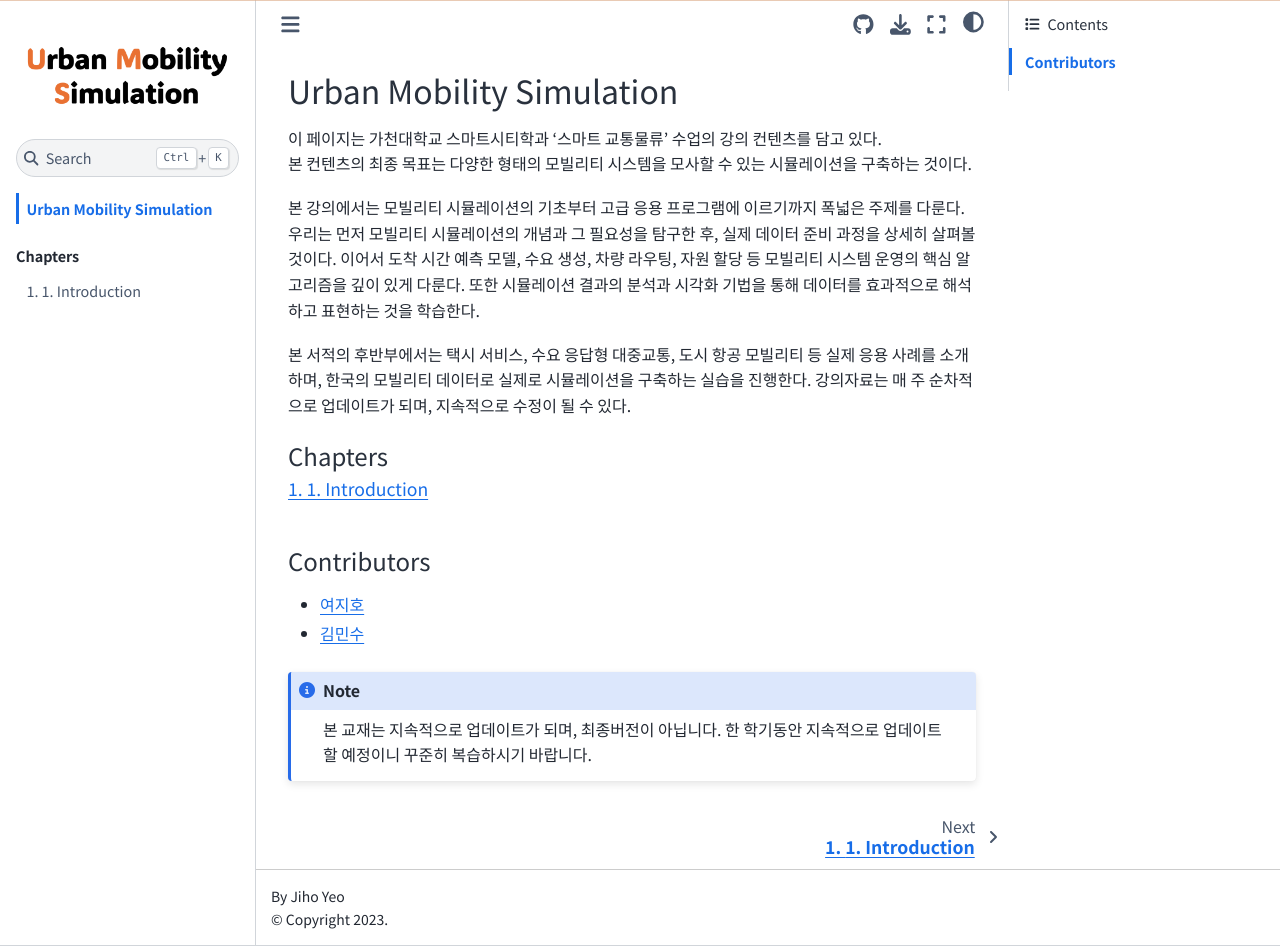
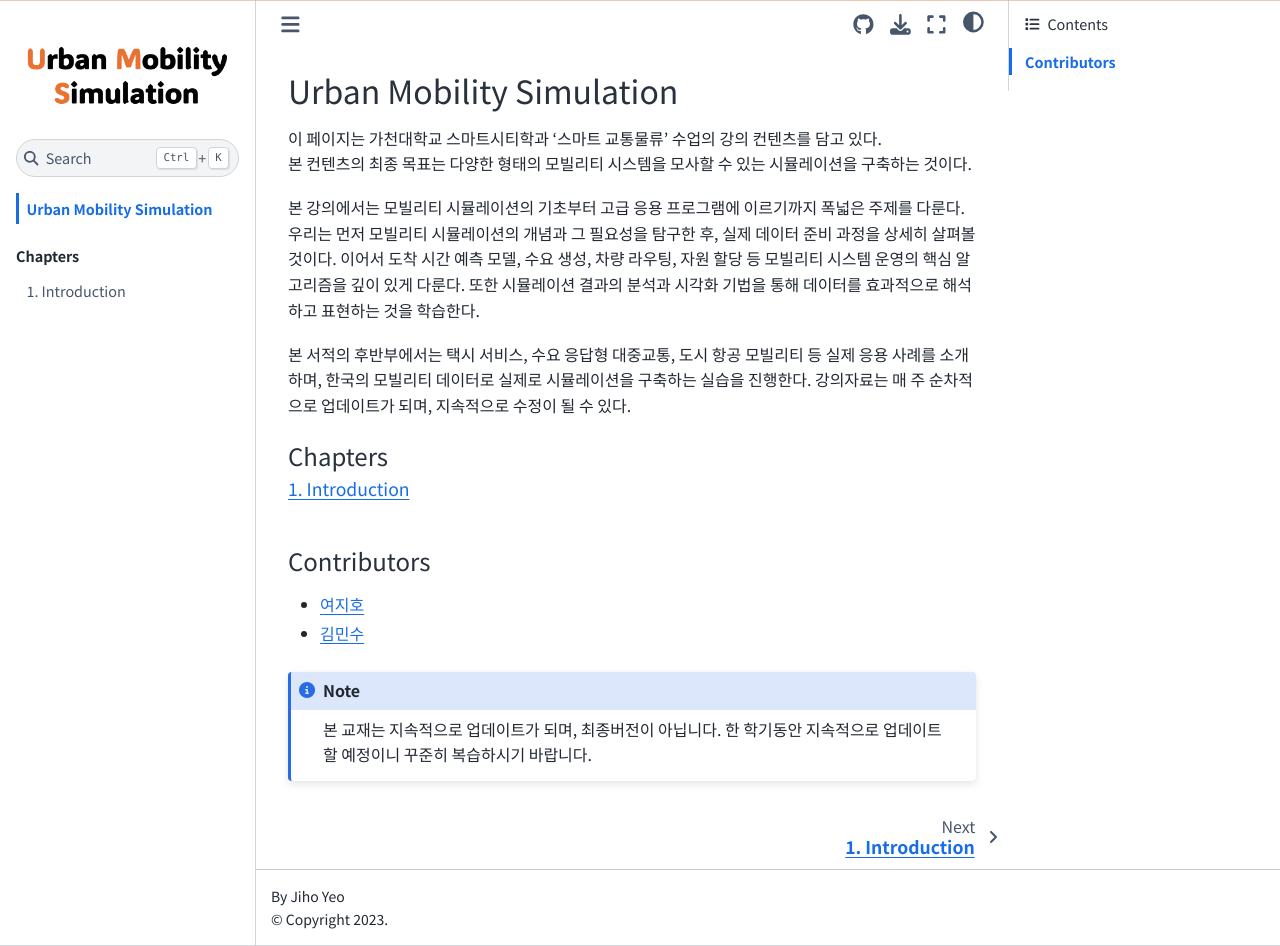
Before and after one commit to jihoyeo/mobility-simulation-book, a Jupyter Book: the page built from intro.md, in a window 1280 px wide and 946 px high. Built offline with Jupyter Book 1.0.4 settings and Sphinx 7.4.7 and the Sphinx Book theme 1.1.4, drawn with Linux system fonts in a browser that asks for light colours; pages that are not in the unit, such as notebooks, are missing from menus; part of the change alters nothing that is shown.

```diff
--- a/_toc.yml
+++ b/_toc.yml
@@ -17,17 +17,14 @@ root: intro
 parts:
   - caption: Chapters
     # 전반에 번호 매기기. 깊이를 2까지(장/절)로 제한하려면 2로 설정
-    numbered: 2
+    numbered: false
     chapters:
       - file: ko/chapter1
-
-      # 2장(개요 페이지) + 섹션 목록
       - file: ko/chapter2      # 또는 ko/chapter2 (확장자/경로는 실제 파일에 맞추세요)
         sections:
           - file: ko/chapter2-1
           - file: ko/chapter2-2
           - file: ko/chapter2-3
-
       - file: ko/chapter3
       - file: ko/chapter4
 
```
